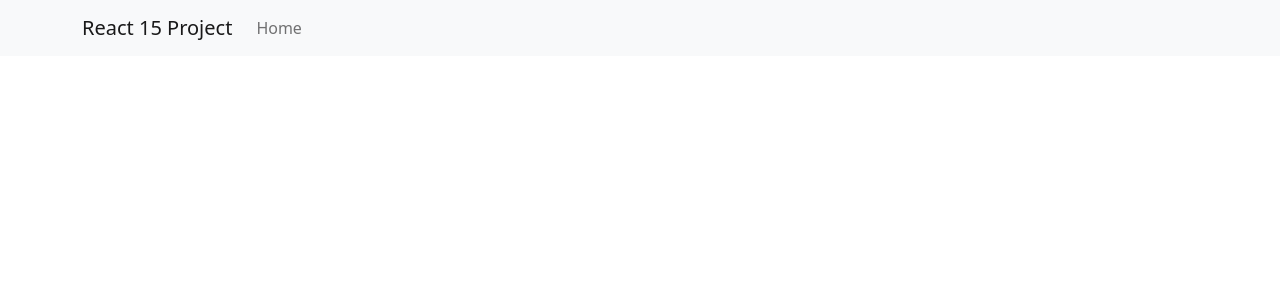
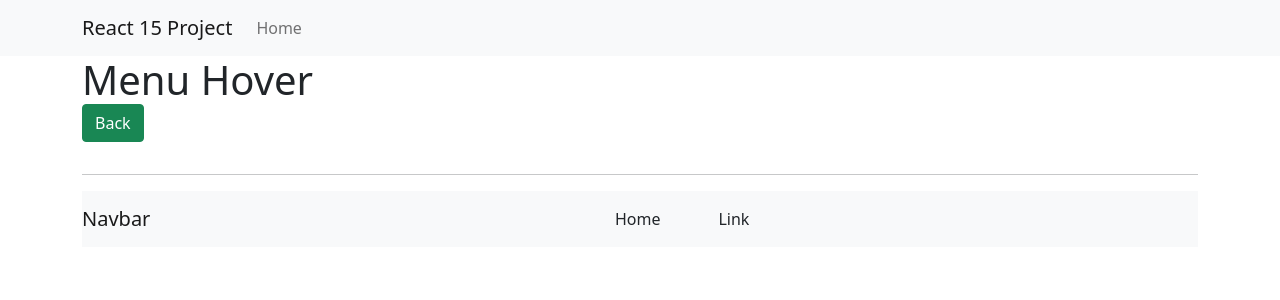
Before and after one commit to nur165024/react-simple-15-project, a React (Create React App) app: page /menu/hover in a window 1280 px wide. Shown: the top 300 px of the page. Built offline with nearby package versions, Linux system fonts and the light colour scheme.

Commit message:
menu hover work start

```diff
--- a/src/App.js
+++ b/src/App.js
@@ -11,6 +11,7 @@ import Expreience from './Component/Expierence/Expierence';
 import LoremText from './Component/LoremText/LoremText';
 import FormSubmit from './Component/FormSubmit/FormSubmit';
 import SideBarNav from './Component/SideBarNav/SideBarNav';
+import MenuHover from './Component/MenuHover/MenuHover';
 
 function App() {
   return (
@@ -51,6 +52,9 @@ function App() {
           <Route path="/sideBar/nav">
             <SideBarNav></SideBarNav>
           </Route>
+          <Route path="/menu/hover">
+            <MenuHover></MenuHover>
+          </Route>
         </Switch>
       </div>
     </Router>
--- a/src/Component/Home/Home.js
+++ b/src/Component/Home/Home.js
@@ -8,6 +8,7 @@ import expreience from '../../images/expreience.png';
 import lorem_text from '../../images/lorem_text.png';
 import form_submit from '../../images/form_submit.png';
 import sideBar_nav from '../../images/sidebarNav.jpg';
+import menu_hover from '../../images/menu_hover.jpg';
 
 const Home = () => {
     return (
@@ -98,6 +99,15 @@ const Home = () => {
                             </div>
                         </div>
                     </div>
+                    <div className="col-md-4 mb-4">
+                        <div className="card">
+                            <img className="card-img-top" height="220" src={menu_hover} alt="" />
+                            <div className="card-body">
+                                <Link to='/menu/hover'><h5 className="card-title mb-4">Menu Hover</h5></Link>
+                                <Link to="/menu/hover" className="btn btn-primary">View</Link>
+                            </div>
+                        </div>
+                    </div>
                 </div>
             </div>
         </section>
--- /dev/null
+++ b/src/Component/MenuHover/MenuHover.js
@@ -0,0 +1,45 @@
+import React from 'react';
+import { Link } from 'react-router-dom';
+import './MenuHover.css';
+
+const MenuHover = () => {
+    const handleMouseHover = () => {
+        console.log('hello world!');
+    }
+    return (
+        <section>
+            <div className="container">
+                <div className="row">
+                    <div className="col-md-12">
+                        <h1>Menu Hover</h1>
+                        <Link className="btn btn-success mb-3" to="/">Back</Link>
+                    </div>
+                </div>
+                <hr />
+                <div className="row justify-content-center">
+                    <div className="col-md-12">
+                        <nav class="navbar navbar-expand-lg navbar-light bg-light">
+                            <a class="navbar-brand" href="#">Navbar</a>
+                            <button class="navbar-toggler" type="button" data-toggle="collapse" data-target="#navbarSupportedContent" aria-controls="navbarSupportedContent" aria-expanded="false" aria-label="Toggle navigation">
+                                <span class="navbar-toggler-icon"></span>
+                            </button>
+
+                            <div class="collapse navbar-collapse" id="navbarSupportedContent">
+                                <ul class="navbar-nav m-auto">
+                                    <li class="nav-item">
+                                        <button onMouseMove={handleMouseHover} class="btn mx-3">Home</button>
+                                    </li>
+                                    <li class="nav-item">
+                                        <button onMouseMove={handleMouseHover} class="btn mx-3">Link</button>
+                                    </li>
+                                </ul>
+                            </div>
+                        </nav>
+                    </div>
+                </div>
+            </div>
+        </section>
+    );
+};
+
+export default MenuHover;
```
Also changed, not shown: src/Component/MenuHover/MenuHover.css (added), src/images/menu_hover.jpg (added).
